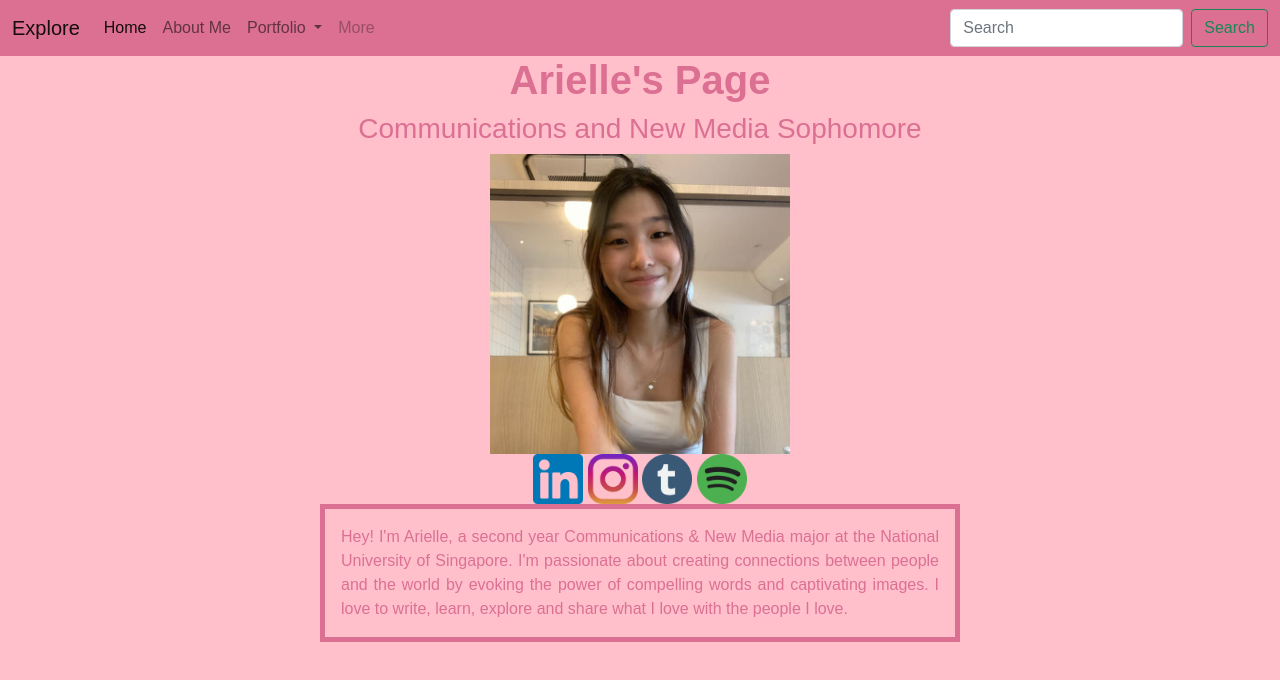
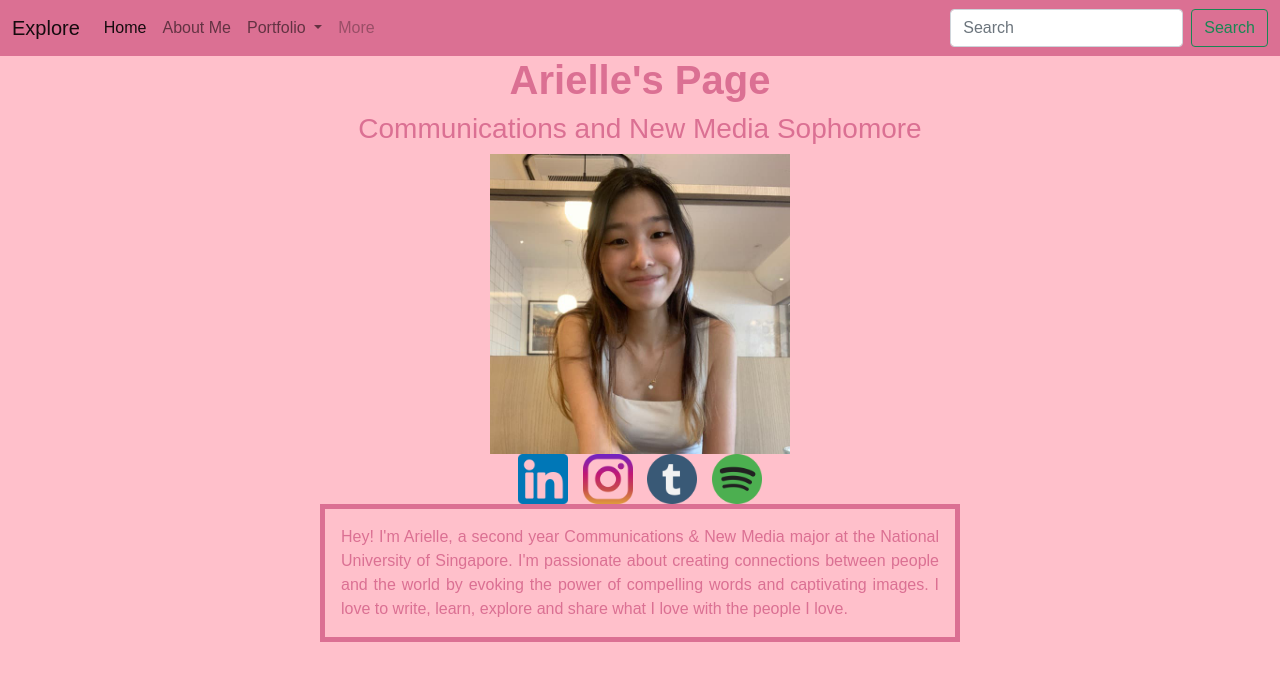
Before and after one commit to arielletwt/arielletwt.github.io, a plain HTML site: page index.html in a window 1280 px wide. Drawn offline with nearby package versions, Linux system fonts and the light colour scheme.

Commit message:
Add files via upload

```diff
--- a/index.html
+++ b/index.html
@@ -7,7 +7,11 @@
 
     <!-- Bootstrap CSS -->
     <link href="https://cdn.jsdelivr.net/npm/bootstrap@5.1.3/dist/css/bootstrap.min.css" rel="stylesheet" integrity="sha384-1BmE4kWBq78iYhFldvKuhfTAU6auU8tT94WrHftjDbrCEXSU1oBoqyl2QvZ6jIW3" crossorigin="anonymous">
+  <link href="styles.css" rel="stylesheet">
+  <title>Arielle's Page</title>
+  <link rel="icon" type="image/jpg" href="resources/mai.jpg">
 
+</head>
 <nav class="navbar navbar-expand-lg navbar-light" style="background-color: #db7093">
   <div class="container-fluid">
     <a class="navbar-brand" href="#">Explore</a>
@@ -46,11 +50,7 @@
 </nav>
 
 <!-- body -->
- <head>
-  <link href="styles.css" rel="stylesheet">
-  <title>Arielle's Page</title>
-  <link rel="icon" type="image/jpg" href="resources/mai.jpg">
-</head>
+
 <body>
   <!-- Section 1 -->
   <div class="fav">
--- a/styles.css
+++ b/styles.css
@@ -24,3 +24,7 @@ h3 {
 .fav {
 	text-align: center;
 }
+
+.fav a {
+	margin: 5px;
+}
```
